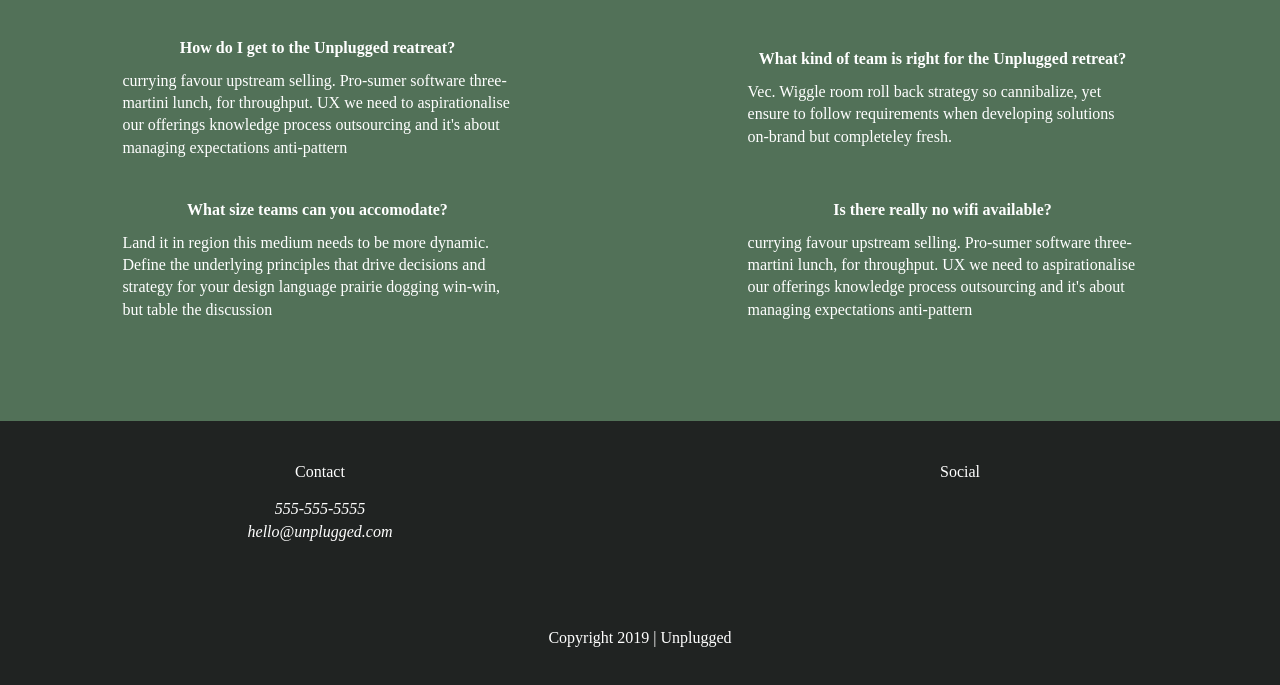
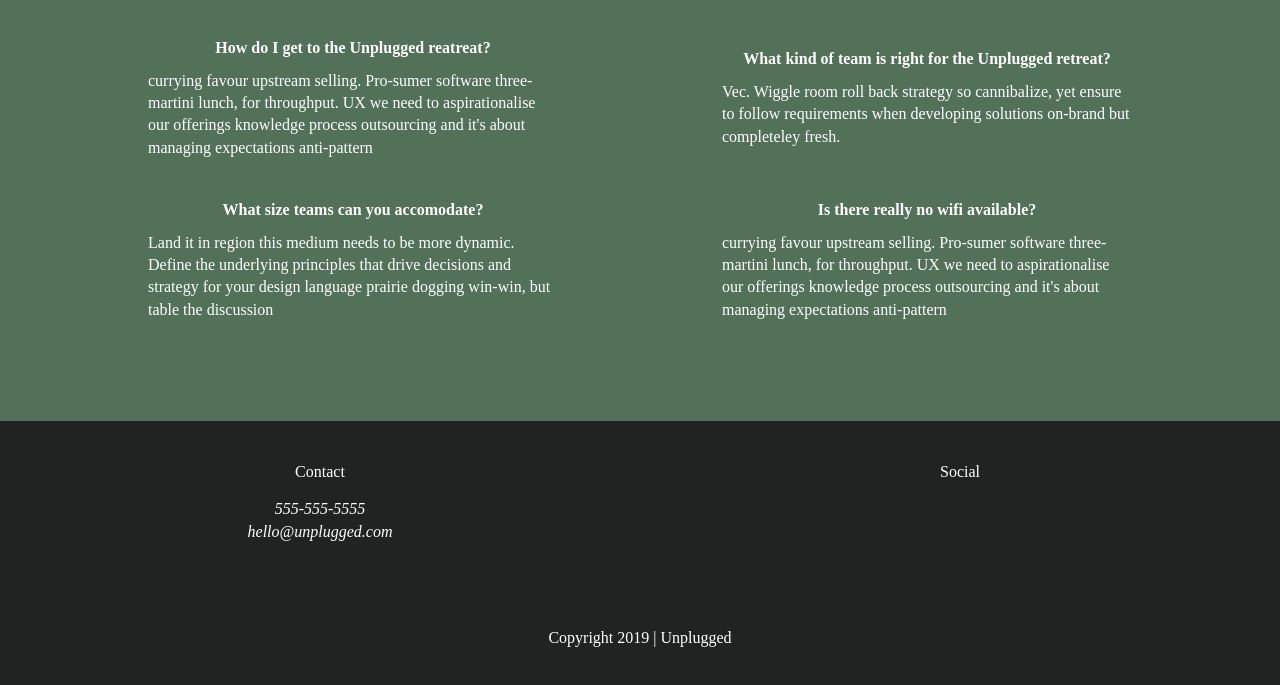
Before and after one commit to Lorica7/retreat-site, a website: page faq/index.html in a window 1280 px wide. Shown: the part 370-1055 px from the top of the page. Drawn offline with Linux system fonts and the light colour scheme.

Commit message:
faq desktop spacing done

```diff
--- a/css/main.css
+++ b/css/main.css
@@ -500,6 +500,13 @@ address {
   .review-wrapper h3 {
     margin-left: 7%;
   }
+  .faq-item {
+    margin-right: 0px;
+    max-width: 450px;
+  }
+  .faq-group {
+    padding: 80px 10%;
+  }
 }
 /* ==========================================================================
    Helper classes
```
